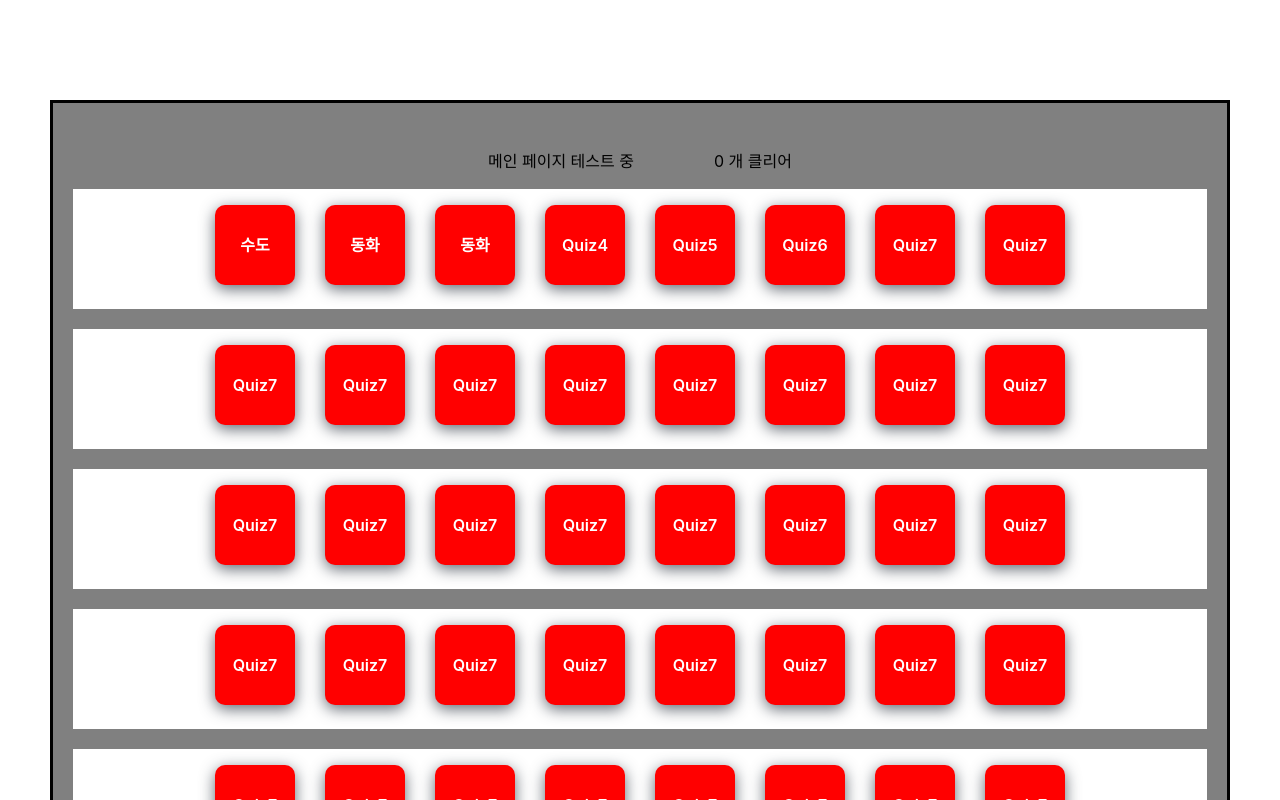
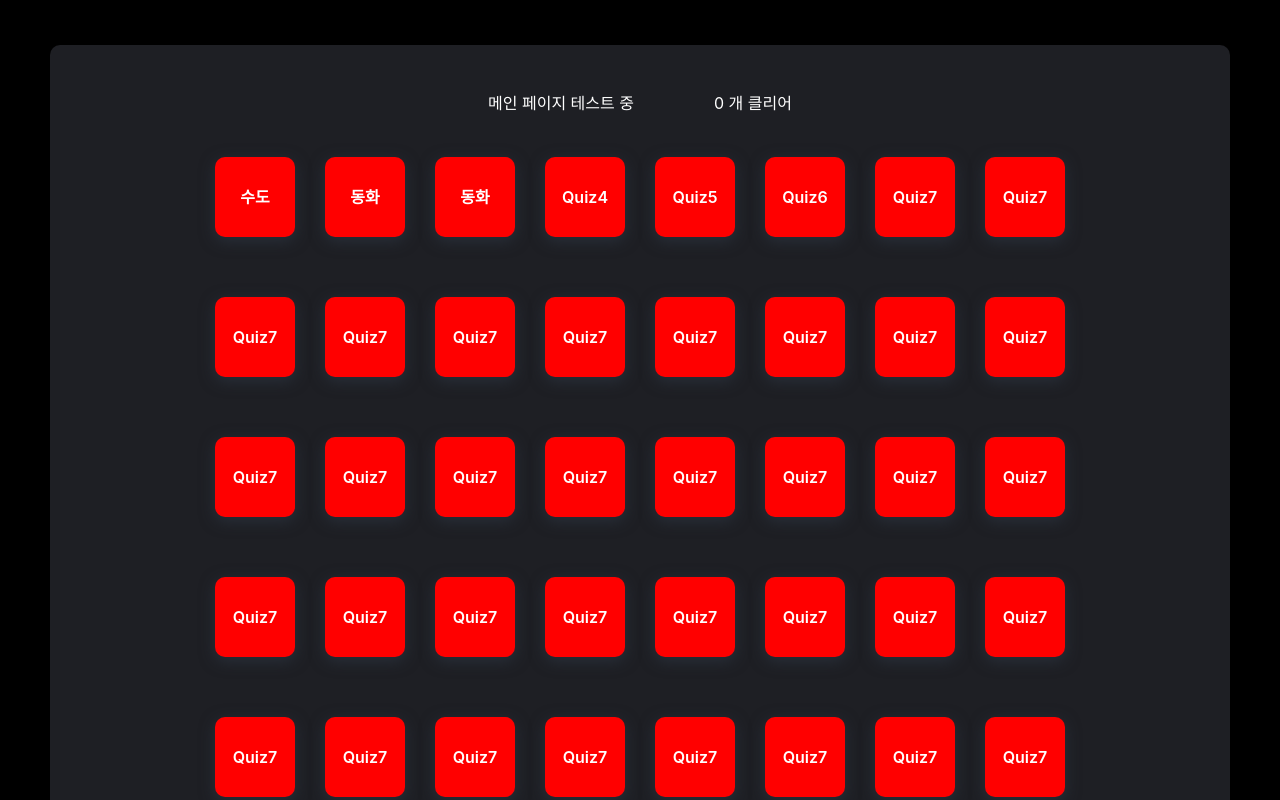
Before and after one commit to dlehdg/quiz-react, a React (Create React App) app: page / in a window 1280 px wide. Shown: the top 800 px of the page. Built offline with nearby package versions, Linux system fonts and the light colour scheme.

Commit message:
[feat] 메인페이지 및 루트 레이아웃 디자인 및 기능수정

```diff
--- a/public/index.html
+++ b/public/index.html
@@ -25,7 +25,7 @@
       work correctly both with client-side routing and a non-root public URL.
       Learn how to configure a non-root public URL by running `npm run build`.
     -->
-    <title>퀴즈 게임</title>
+    <title>퀴즈</title>
   </head>
   <body>
     <noscript>You need to enable JavaScript to run this app.</noscript>
--- a/src/components/QuizList/QuizList.jsx
+++ b/src/components/QuizList/QuizList.jsx
@@ -135,7 +135,7 @@ export default QuizList;
 const QuizBg = styled.div`
   width: auto;
   height: 100px;
-  background-color: white;
+  // background-color: white;
   display: flex;
   align-items: center;
   justify-content: center;
--- a/src/components/Roulette/Roulette.jsx
+++ b/src/components/Roulette/Roulette.jsx
@@ -1,3 +1,4 @@
+import { style } from "framer-motion/client";
 import React, { useState } from "react";
 import { Wheel } from "react-custom-roulette";
 import { useNavigate } from "react-router-dom";
@@ -113,7 +114,7 @@ const Roulette = () => {
   };
 
   return (
-    <div>
+    <Div>
       {/* <Wheel
             spinDuration={0.2}
             startingOptionIndex={Math.floor(Math.random() * data.length)}
@@ -135,11 +136,21 @@ const Roulette = () => {
         <span>가챠</span>
       </RouletteStartBtn>
       {/* <div>{prizeNumber}</div> */}
-    </div>
+    </Div>
   );
 };
 
 export default Roulette;
+
+const Div = styled.div`
+  width: 100%;
+  display: flex;
+  flex-direction: column;
+  // item-align: center;
+  align-items: center;
+  justify-content: center;
+  margin: 0 auto;
+`;
 
 const RouletteStartBtn = styled.button`
   border: none;
--- a/src/page/MainPage/MainPage.jsx
+++ b/src/page/MainPage/MainPage.jsx
@@ -68,6 +68,14 @@ export default MainPage;
 
 const MainBg = styled.div`
   width: 100%;
+  margin-top: 100px;
+  margin-bottom: 100px;
+  background-color: #1e1f24;
+  margin-left: 50px;
+  margin-right: 50px;
+  padding-top: 30px;
+  padding-bottom: 50px;
+  border-radius: 10px;
 `;
 
 const QuizRouletteButton = styled.button`
@@ -113,6 +121,9 @@ const MainHeader = styled.div`
   align-items: center;
   text-align: center;
   justify-content: center;
+  color: #fff;
+  padding-top: 20px;
+  padding-bottom: 10px;
 
   div:first-child {
     margin-right: 80px; // 두 번째 div와의 간격 조절
--- a/src/page/RootLayout.jsx
+++ b/src/page/RootLayout.jsx
@@ -14,16 +14,13 @@ export default RootLayout;
 
 const Divs = styled.div`
   width: auto;
-  height: auto;
+  height: 1100px;
   display: flex;
   align-items: center;
   justify-content: center;
-  background-color: gray;
-  margin-top: 100px;
-  margin-bottom: 100px;
-  margin-left: 50px;
-  margin-right: 50px;
+  background-color: #000;
+
   padding-top: 50px;
   padding-bottom: 50px;
-  border: 3px solid black;
+  // border: 3px solid black;
 `;
--- a/src/page/RoulettePage/RoulettePage.jsx
+++ b/src/page/RoulettePage/RoulettePage.jsx
@@ -26,15 +26,23 @@ export default RoulettePage;
 
 const Div = styled.div`
   gap: 5px;
-  width: auto
+  width: 100%;
+  height: auto;
   // background-image: url("/images/casino.webp");
-  // background-color: black;
+  background-color: #1e1f24;
   background-size: cover;
   display: flex;
   flex-direction: column;
   item-align: center;
   justify-content: center;
+  margin-left: 50px;
+  margin-right: 50px;
+  padding-top: 30px;
+  padding-bottom: 50px;
+
+  color: #fff;
   gap: 20px;
+  border-radius: 10px;
 `;
 
 const BackHome = styled.button`
--- a/src/redux/slice/quizSlice.js
+++ b/src/redux/slice/quizSlice.js
@@ -21,6 +21,7 @@ const quizSlice = createSlice({
         state.arr.push(newIndexId);
       }
     },
+
     REMOVE_QUIZ: (state, action) => {},
     CHECK_QUIZ: (state, action) => {
       state.number = action.payload;
```
Also changed, not shown: public/images/file-text.svg (added).
